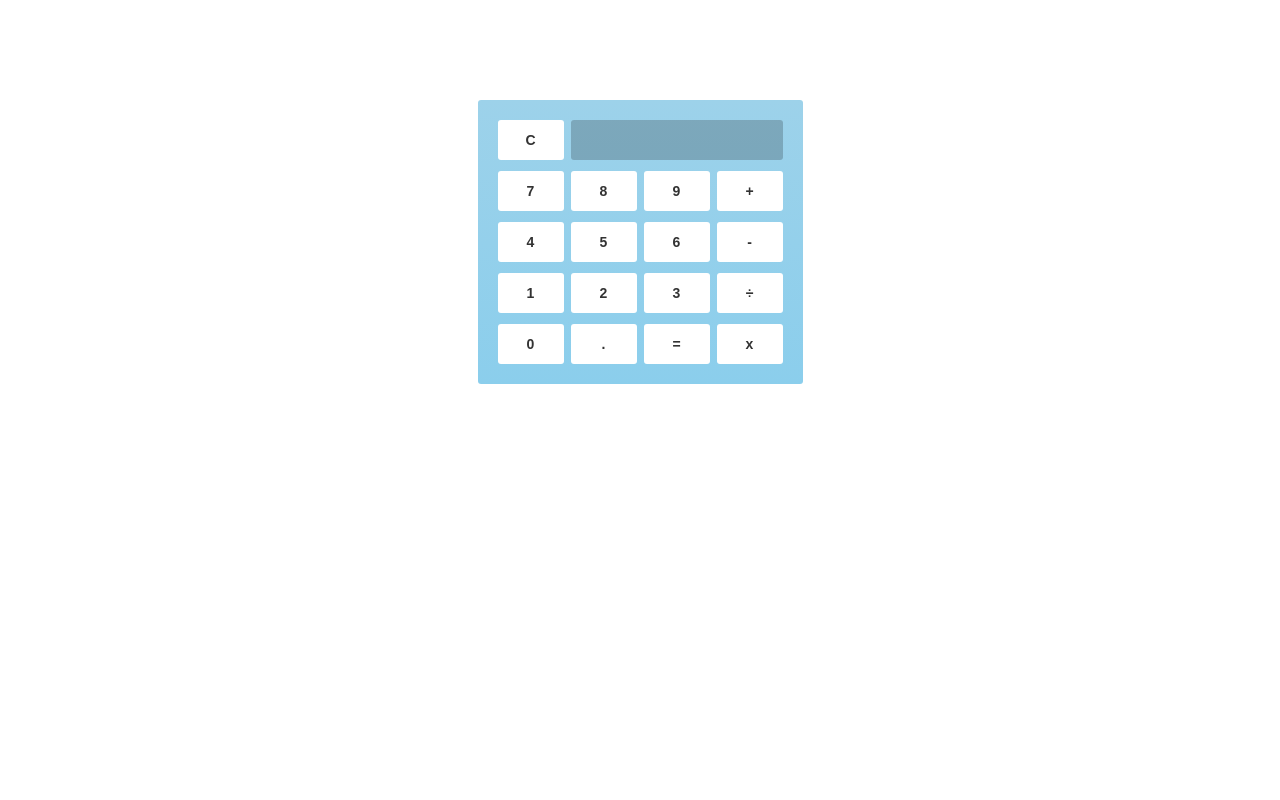
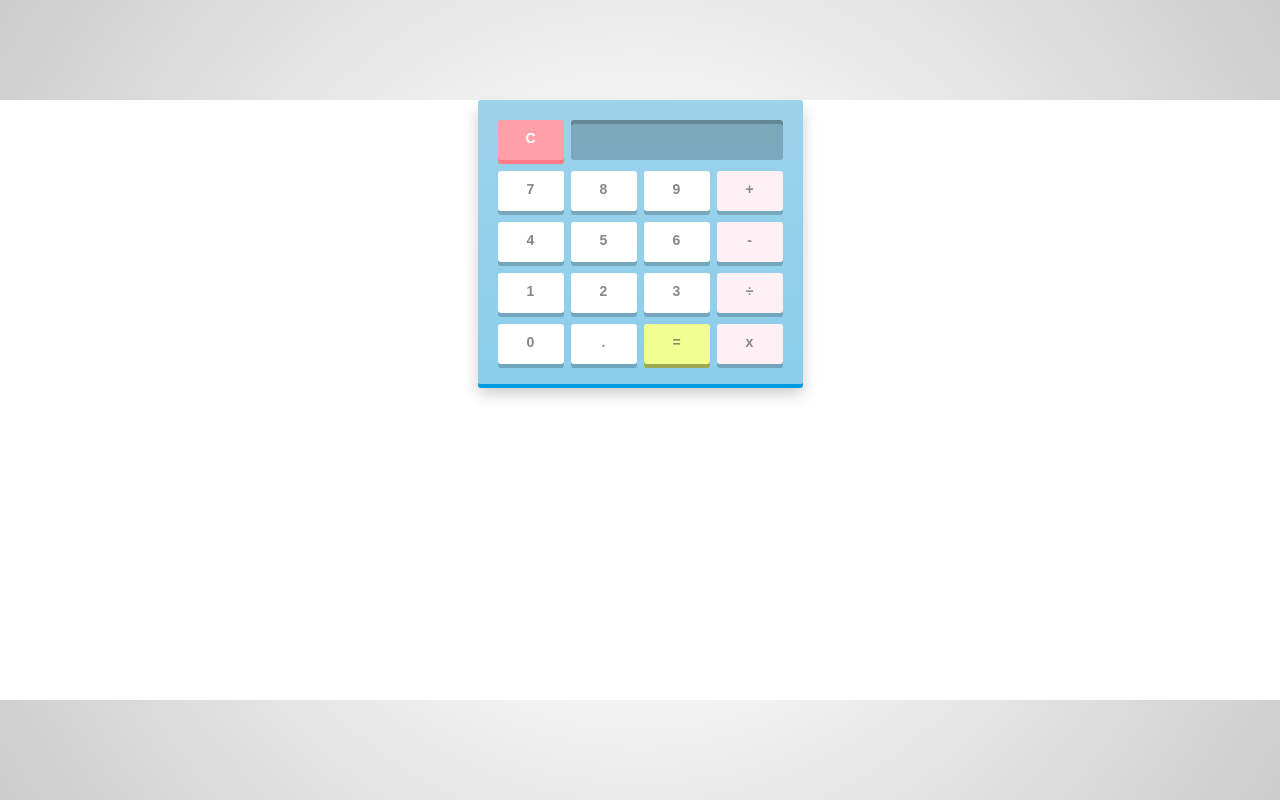
Before and after one commit to matheisson/js-calculator, a Flask app: page / in a window 1280 px wide. Run offline with Flask 2, Linux system fonts and the light colour scheme; some libraries are stand-ins or nearby versions.

Commit message:
html+css kinda ready

```diff
--- a/static/skin.css
+++ b/static/skin.css
@@ -5,6 +5,13 @@
 
     font: bold 14px Arial, sans-serif;
 }
+
+html {
+    height: 100%;
+    background: radial-gradient(circle, #fff 20%, #ccc);
+    background-size: cover;
+}
+
 
 #calculator {
     width: 325px;
@@ -15,6 +22,7 @@
 
     background: linear-gradient(#9dd2ea, #8bceec);
     border-radius: 3px;
+	box-shadow: 0px 4px #009de4, 0px 10px 15px rgba(0, 0, 0, 0.2);
 }
 
 .top.span.clear{
@@ -27,8 +35,19 @@
 
     float: right;
 
+    padding: 0 10px;
+
     background: rgba(0,0,0,0.2);
     border-radius: 3px;
+	box-shadow: inset 0px 4px rgba(0, 0, 0, 0.2);
+
+    /* text*/
+    font-size: 17px;
+    line-height: 40px;
+    color: white;
+    text-shadow: 1px 1px 2px rgba(0,0,0,0.2);
+    text-align: right;
+    letter-spacing: 1px;
 }
 
 
@@ -36,17 +55,84 @@
 
 .keys span, .top span.clear {
     float: left;
+    position: relative;
+    top: 0;
+
+
+    cursor: pointer;
 
     width: 66px;
     height: 40px;
 
     background: white;
     border-radius: 3px;
+    box-shadow: 0px 4px rgba(0,0,0,0.2);
 
     margin: 0 7px 11px 0;
 
+    color: #888;
     text-align: center;
-    line-height: 40px;
+    line-height: 36px;
+
+    user-select: none;
+
+    transition: all 0.2s ease;
 }
 
 span.operator {margin-right: 0;}
+
+.keys span.operator {
+    background: #FFF0F5;
+    margin-right: 0;
+}
+
+.keys span.eval {
+    background: #f1ff92;
+    box-shadow: 0px 4px #9da853;
+    color: #888e5f;
+}
+
+
+.top span.clear{
+    background: #ff9fa8;
+    box-shadow: 0px 4px #ff7c87;
+    color: white;
+}
+
+/*hover */
+.keys span:hover {
+    background: #9c89f6;
+    box-shadow: 0px 4px #6b54d3;
+    color: white;
+}
+
+.keys span.eval:hover {
+    background: #abb850;
+    box-shadow: 0px 4px #717a33;
+    color: #ffffff;
+}
+
+
+.top span.clear:hover{
+    background: #f68991;
+    box-shadow: 0px 4px #d3545d;
+    color: white;
+}
+
+/* Simulating "pressed" effect on active state of
+the keys by removing the box-shadow and moving the
+ keys down a bit */
+.keys span:active {
+	box-shadow: 0px 0px #6b54d3;
+	top: 4px;
+}
+
+.keys span.eval:active {
+	box-shadow: 0px 0px #717a33;
+	top: 4px;
+}
+
+.top span.clear:active {
+	top: 4px;
+	box-shadow: 0px 0px #d3545d;
+}
```
